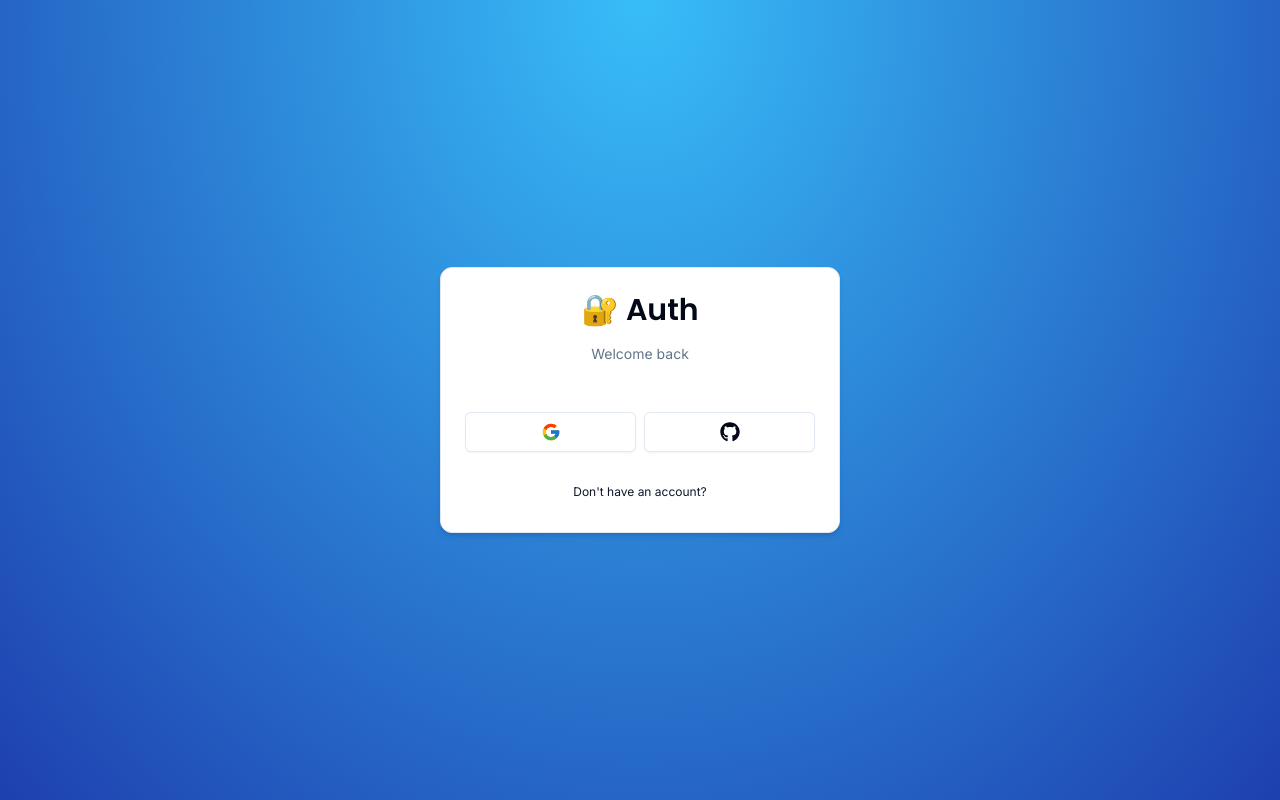
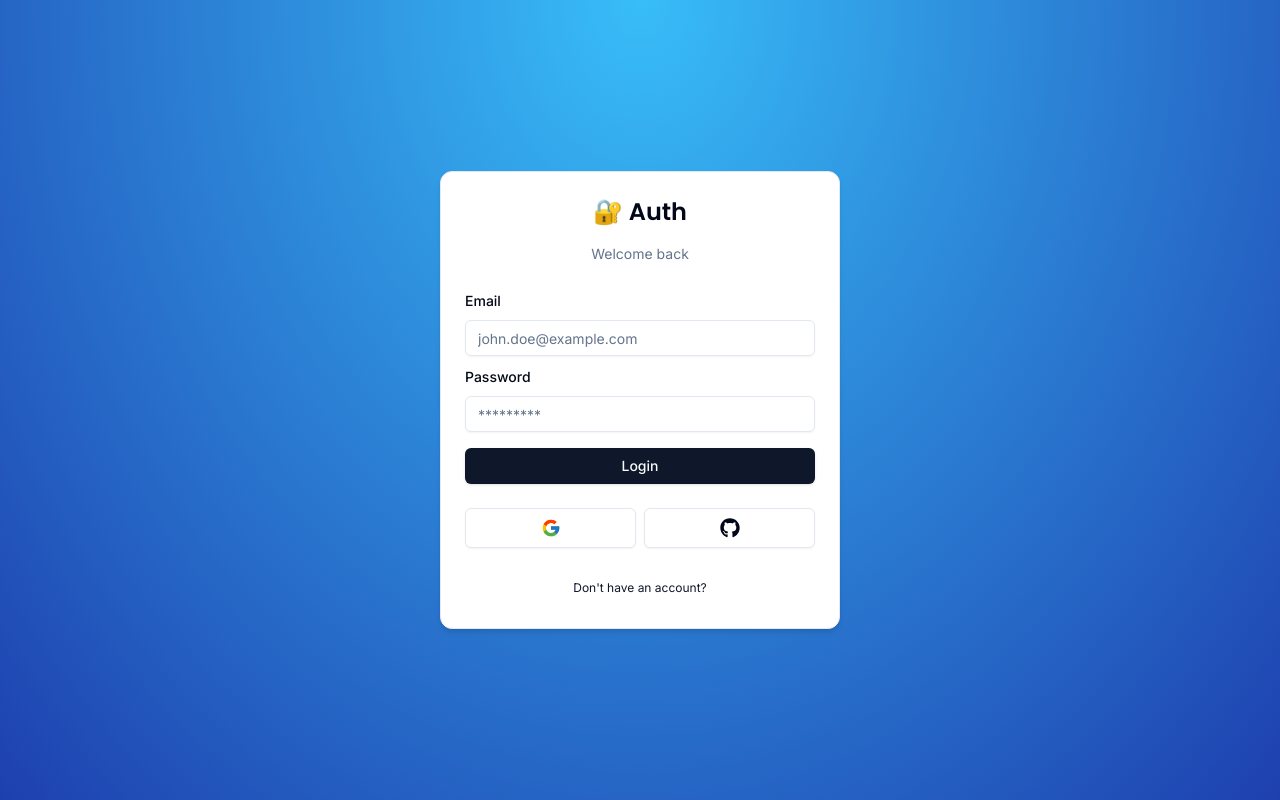
Before and after one commit to Beamlak996/nextjs14-auth, a Next.js app: page /auth/login in a window 1280 px wide. Built offline with nearby package versions, Linux system fonts and the light colour scheme.

Commit message:
Login Form Done

```diff
--- a/app/auth/layout.tsx
+++ b/app/auth/layout.tsx
@@ -1,7 +1,7 @@
 
 const AuthLayout = ({children}: {children: React.ReactNode}) => {
   return (
-    <div className="h-full flex items-center justify-center bg-[radial-gradient(ellipse_at_top,_var(--tw-gradient-stops))] from-sky-400 to-blue-800">
+    <div className="min-h-full flex items-center justify-center bg-[radial-gradient(ellipse_at_top,_var(--tw-gradient-stops))] from-sky-400 to-blue-800">
       {children}
     </div>
   );
--- a/components/auth/header.tsx
+++ b/components/auth/header.tsx
@@ -13,7 +13,7 @@ type HeaderProps = {
 export const Header = ({label}: HeaderProps) => {
     return (
       <div className="w-full flex flex-col items-center justify-center gap-y-4">
-        <h1 className={cn("text-3xl font-semibold", font.className)}>
+        <h1 className={cn("text-2xl font-semibold", font.className)}>
           🔐 Auth
         </h1>
         <p className="text-muted-foreground text-sm" >
--- a/components/auth/login-form.tsx
+++ b/components/auth/login-form.tsx
@@ -1,6 +1,31 @@
-import { CardWrapper } from "./card-wrapper"
+"use client"
+
+import { useForm } from "react-hook-form";
+import * as z from "zod"
+
+import { CardWrapper } from "./card-wrapper";
+import { LoginSchema } from "@/schemas";
+import { zodResolver } from "@hookform/resolvers/zod";
+import { Form, FormControl, FormField, FormItem, FormLabel, FormMessage } from "../ui/form";
+import { Input } from "../ui/input";
+import { Button } from "../ui/button";
+import { FormError } from "../form-error";
+import { FormSuccess } from "../form-success";
 
 export const LoginForm = () => {
+
+  const form = useForm<z.infer<typeof LoginSchema>>({
+    resolver: zodResolver(LoginSchema),
+    defaultValues: {
+      email: "",
+      password: ""
+    }
+  })
+
+  const onSubmit = (values: z.infer<typeof LoginSchema>) => {
+    // TODO: onsubmit login
+  }
+
   return (
     <CardWrapper
       headerLabel="Welcome back"
@@ -8,7 +33,56 @@ export const LoginForm = () => {
       backButtonHref="/auth/register"
       showSocial
     >
-
+      <Form {...form} >
+        <form onSubmit={form.handleSubmit(onSubmit)} className="space-y-4" >
+          <div className="space-y-2" >
+            {/* Email */}
+            <FormField
+              control={form.control}
+              name="email"
+              render={({field})=> (
+                <FormItem>
+                  <FormLabel>Email</FormLabel>
+                  <FormControl>
+                    <Input
+                      {...field}
+                      placeholder="john.doe@example.com"
+                      type="email"
+                    />
+                  </FormControl>
+                  <FormMessage />
+                </FormItem>
+              )}
+            />
+            {/* Password */}
+            <FormField
+              control={form.control}
+              name="password"
+              render={({field})=> (
+                <FormItem>
+                  <FormLabel>Password</FormLabel>
+                  <FormControl>
+                    <Input
+                      {...field}
+                      placeholder="*********"
+                      type="password"
+                    />
+                  </FormControl>
+                  <FormMessage />
+                </FormItem>
+              )}
+            />
+          </div>
+          <FormError message="" />
+          <FormSuccess message="" />
+          <Button
+            type="submit"
+            className="w-full"
+          >
+            Login
+          </Button>
+        </form>
+      </Form>
     </CardWrapper>
   );
-}
+};
--- /dev/null
+++ b/components/form-error.tsx
@@ -0,0 +1,16 @@
+import { ExclamationTriangleIcon } from "@radix-ui/react-icons"
+
+type FormErrorProps = {
+    message?: string
+}
+
+export const FormError = ({message}: FormErrorProps) => {
+    if(!message) return null
+
+    return (
+        <div className="bg-destructive/15 p-3 rounded-md flex items-center gap-x-2 text-sm text-destructive" >
+            <ExclamationTriangleIcon className="h-4 w-4" />
+            <p>{message}</p>
+        </div>
+    )
+}
--- /dev/null
+++ b/components/form-success.tsx
@@ -0,0 +1,16 @@
+import { CheckCircledIcon } from "@radix-ui/react-icons";
+
+type FormSuccessProps = {
+  message?: string;
+};
+
+export const FormSuccess = ({ message }: FormSuccessProps) => {
+  if (!message) return null;
+
+  return (
+    <div className="bg-emerald-500/15 p-3 rounded-md flex items-center gap-x-2 text-sm text-emerald-500">
+      <CheckCircledIcon className="h-4 w-4" />
+      <p>{message}</p>
+    </div>
+  );
+};
--- /dev/null
+++ b/components/ui/form.tsx
@@ -0,0 +1,176 @@
+import * as React from "react"
+import * as LabelPrimitive from "@radix-ui/react-label"
+import { Slot } from "@radix-ui/react-slot"
+import {
+  Controller,
+  ControllerProps,
+  FieldPath,
+  FieldValues,
+  FormProvider,
+  useFormContext,
+} from "react-hook-form"
+
+import { cn } from "@/lib/utils"
+import { Label } from "@/components/ui/label"
+
+const Form = FormProvider
+
+type FormFieldContextValue<
+  TFieldValues extends FieldValues = FieldValues,
+  TName extends FieldPath<TFieldValues> = FieldPath<TFieldValues>
+> = {
+  name: TName
+}
+
+const FormFieldContext = React.createContext<FormFieldContextValue>(
+  {} as FormFieldContextValue
+)
+
+const FormField = <
+  TFieldValues extends FieldValues = FieldValues,
+  TName extends FieldPath<TFieldValues> = FieldPath<TFieldValues>
+>({
+  ...props
+}: ControllerProps<TFieldValues, TName>) => {
+  return (
+    <FormFieldContext.Provider value={{ name: props.name }}>
+      <Controller {...props} />
+    </FormFieldContext.Provider>
+  )
+}
+
+const useFormField = () => {
+  const fieldContext = React.useContext(FormFieldContext)
+  const itemContext = React.useContext(FormItemContext)
+  const { getFieldState, formState } = useFormContext()
+
+  const fieldState = getFieldState(fieldContext.name, formState)
+
+  if (!fieldContext) {
+    throw new Error("useFormField should be used within <FormField>")
+  }
+
+  const { id } = itemContext
+
+  return {
+    id,
+    name: fieldContext.name,
+    formItemId: `${id}-form-item`,
+    formDescriptionId: `${id}-form-item-description`,
+    formMessageId: `${id}-form-item-message`,
+    ...fieldState,
+  }
+}
+
+type FormItemContextValue = {
+  id: string
+}
+
+const FormItemContext = React.createContext<FormItemContextValue>(
+  {} as FormItemContextValue
+)
+
+const FormItem = React.forwardRef<
+  HTMLDivElement,
+  React.HTMLAttributes<HTMLDivElement>
+>(({ className, ...props }, ref) => {
+  const id = React.useId()
+
+  return (
+    <FormItemContext.Provider value={{ id }}>
+      <div ref={ref} className={cn("space-y-2", className)} {...props} />
+    </FormItemContext.Provider>
+  )
+})
+FormItem.displayName = "FormItem"
+
+const FormLabel = React.forwardRef<
+  React.ElementRef<typeof LabelPrimitive.Root>,
+  React.ComponentPropsWithoutRef<typeof LabelPrimitive.Root>
+>(({ className, ...props }, ref) => {
+  const { error, formItemId } = useFormField()
+
+  return (
+    <Label
+      ref={ref}
+      className={cn(error && "", className)}
+      htmlFor={formItemId}
+      {...props}
+    />
+  )
+})
+FormLabel.displayName = "FormLabel"
+
+const FormControl = React.forwardRef<
+  React.ElementRef<typeof Slot>,
+  React.ComponentPropsWithoutRef<typeof Slot>
+>(({ ...props }, ref) => {
+  const { error, formItemId, formDescriptionId, formMessageId } = useFormField()
+
+  return (
+    <Slot
+      ref={ref}
+      id={formItemId}
+      aria-describedby={
+        !error
+          ? `${formDescriptionId}`
+          : `${formDescriptionId} ${formMessageId}`
+      }
+      aria-invalid={!!error}
+      {...props}
+    />
+  )
+})
+FormControl.displayName = "FormControl"
+
+const FormDescription = React.forwardRef<
+  HTMLParagraphElement,
+  React.HTMLAttributes<HTMLParagraphElement>
+>(({ className, ...props }, ref) => {
+  const { formDescriptionId } = useFormField()
+
+  return (
+    <p
+      ref={ref}
+      id={formDescriptionId}
+      className={cn("text-[0.8rem] text-muted-foreground", className)}
+      {...props}
+    />
+  )
+})
+FormDescription.displayName = "FormDescription"
+
+const FormMessage = React.forwardRef<
+  HTMLParagraphElement,
+  React.HTMLAttributes<HTMLParagraphElement>
+>(({ className, children, ...props }, ref) => {
+  const { error, formMessageId } = useFormField()
+  const body = error ? String(error?.message) : children
+
+  if (!body) {
+    return null
+  }
+
+  return (
+    <p
+      ref={ref}
+      id={formMessageId}
+      className={cn("text-[0.8rem] font-medium text-destructive", className)}
+      {...props}
+    >
+      {body}
+    </p>
+  )
+})
+FormMessage.displayName = "FormMessage"
+
+export {
+  useFormField,
+  Form,
+  FormItem,
+  FormLabel,
+  FormControl,
+  FormDescription,
+  FormMessage,
+  FormField,
+}
--- /dev/null
+++ b/components/ui/input.tsx
@@ -0,0 +1,25 @@
+import * as React from "react"
+
+import { cn } from "@/lib/utils"
+
+export interface InputProps
+  extends React.InputHTMLAttributes<HTMLInputElement> {}
+
+const Input = React.forwardRef<HTMLInputElement, InputProps>(
+  ({ className, type, ...props }, ref) => {
+    return (
+      <input
+        type={type}
+        className={cn(
+          "flex h-9 w-full rounded-md border border-input bg-transparent px-3 py-1 text-sm shadow-sm transition-colors file:border-0 file:bg-transparent file:text-sm file:font-medium placeholder:text-muted-foreground focus-visible:outline-none focus-visible:ring-1 focus-visible:ring-ring disabled:cursor-not-allowed disabled:opacity-50",
+          className
+        )}
+        ref={ref}
+        {...props}
+      />
+    )
+  }
+)
+Input.displayName = "Input"
+
+export { Input }
--- /dev/null
+++ b/components/ui/label.tsx
@@ -0,0 +1,26 @@
+"use client"
+
+import * as React from "react"
+import * as LabelPrimitive from "@radix-ui/react-label"
+import { cva, type VariantProps } from "class-variance-authority"
+
+import { cn } from "@/lib/utils"
+
+const labelVariants = cva(
+  "text-sm font-medium leading-none peer-disabled:cursor-not-allowed peer-disabled:opacity-70"
+)
+
+const Label = React.forwardRef<
+  React.ElementRef<typeof LabelPrimitive.Root>,
+  React.ComponentPropsWithoutRef<typeof LabelPrimitive.Root> &
+    VariantProps<typeof labelVariants>
+>(({ className, ...props }, ref) => (
+  <LabelPrimitive.Root
+    ref={ref}
+    className={cn(labelVariants(), className)}
+    {...props}
+  />
+))
+Label.displayName = LabelPrimitive.Root.displayName
+
+export { Label }
--- a/package.json
+++ b/package.json
@@ -9,16 +9,20 @@
     "lint": "next lint"
   },
   "dependencies": {
+    "@hookform/resolvers": "^3.3.3",
     "@radix-ui/react-icons": "^1.3.0",
+    "@radix-ui/react-label": "^2.0.2",
     "@radix-ui/react-slot": "^1.0.2",
     "class-variance-authority": "^0.7.0",
     "clsx": "^2.1.0",
     "next": "14.0.4",
     "react": "^18",
     "react-dom": "^18",
+    "react-hook-form": "^7.49.2",
     "react-icons": "^4.12.0",
     "tailwind-merge": "^2.2.0",
-    "tailwindcss-animate": "^1.0.7"
+    "tailwindcss-animate": "^1.0.7",
+    "zod": "^3.22.4"
   },
   "devDependencies": {
     "@types/node": "^20",
--- /dev/null
+++ b/schemas/index.ts
@@ -0,0 +1,10 @@
+import * as z from "zod"
+
+export const LoginSchema = z.object({
+    email: z.string().email({
+        message: "Email is required"
+    }),
+    password: z.string().min(1, {
+        message: "Password in required"
+    })
+})
```
Also changed, not shown: 1 other file (tests, documents, lock files or other folders). Lines whose indentation alone changed are shown as unchanged.
